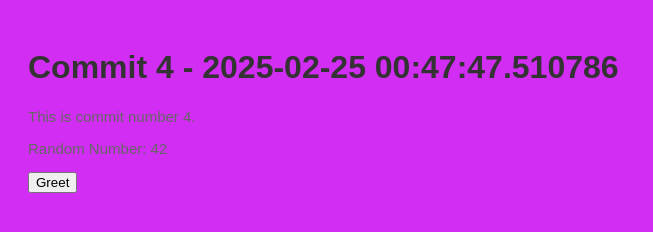
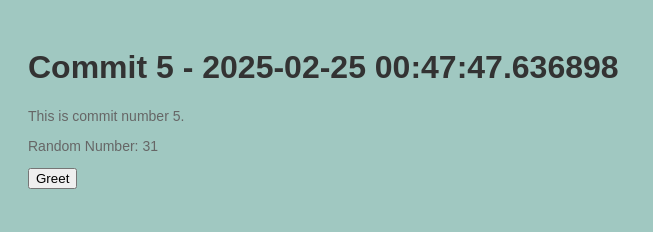
Before and after one commit to stiffs95/myrep-repo-20250225004741, a plain HTML site: page index.html in a window 1280 px wide. Shown: the whole page, without its empty margins (0-653 px from the left). Drawn offline with Linux system fonts and the light colour scheme.

Commit message:
📝 Commit 5 with HTML, CSS, and JS

```diff
--- a/index.html
+++ b/index.html
@@ -2,13 +2,13 @@
     <!DOCTYPE html>
     <html>
     <head>
-        <title>Commit 4 - 2025-02-25 00:47:47.510786</title>
+        <title>Commit 5 - 2025-02-25 00:47:47.636898</title>
         <link rel="stylesheet" href="style.css">
     </head>
     <body>
-        <h1>Commit 4 - 2025-02-25 00:47:47.510786</h1>
-        <p>This is commit number 4.</p>
-        <p>Random Number: 42</p>
+        <h1>Commit 5 - 2025-02-25 00:47:47.636898</h1>
+        <p>This is commit number 5.</p>
+        <p>Random Number: 31</p>
         <button onclick="greet()">Greet</button>
         <script src="script.js"></script>
     </body>
--- a/script.js
+++ b/script.js
@@ -2,4 +2,4 @@
     function greet() {
         alert('Hello from commit ' + commitNumber + '!');
     }
-    var commitNumber = 4;
+    var commitNumber = 5;
--- a/style.css
+++ b/style.css
@@ -1,7 +1,7 @@
 
     body {
         font-family: Arial, sans-serif;
-        background-color: #d22df2;
+        background-color: #a0c8c1;
         padding: 20px;
     }
     h1 {
@@ -9,5 +9,5 @@
     }
     p {
         color: #666;
-        font-size: 15px;
+        font-size: 14px;
     }
```
